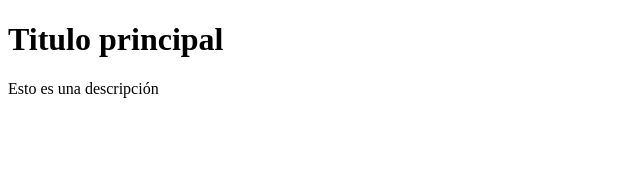
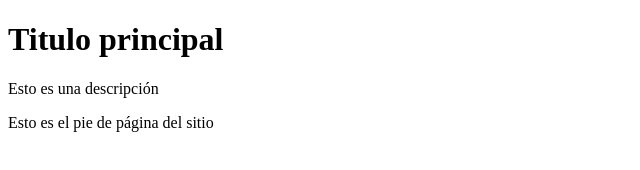
Before and after one commit to randallchacon/p_javascript, a plain HTML site: page index.html in a window 1280 px wide. Shown: the whole page, without its empty margins (0-640 px from the left). Drawn offline with Linux system fonts and the light colour scheme.

Commit message:
Se agrego el footer de la página

```diff
--- a/index.html
+++ b/index.html
@@ -9,5 +9,8 @@
 <body>
     <h1>Titulo principal</h1>
     <p>Esto es una descripción</p>
+    <footer>
+        <p>Esto es el pie de página del sitio </p>
+    </footer>
 </body>
 </html>
```
